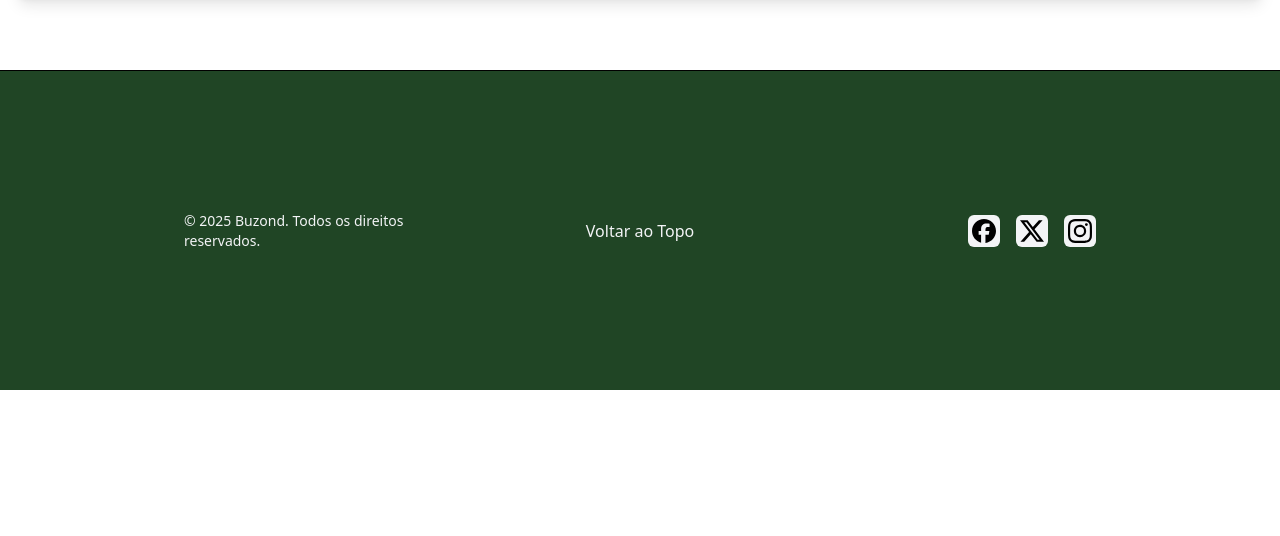
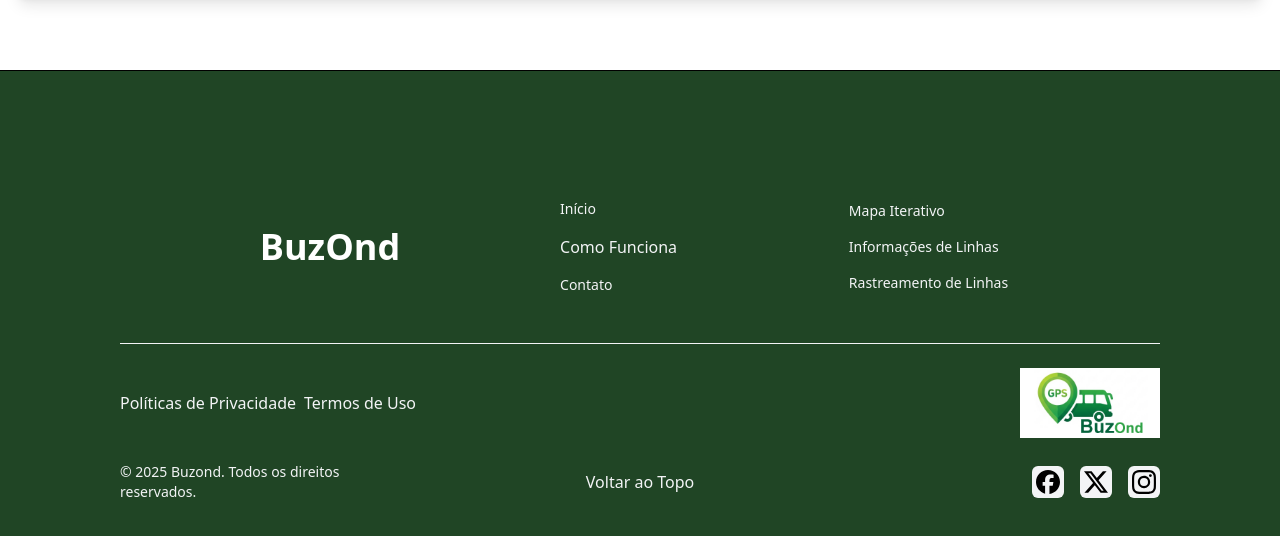
Before and after one commit to luan-services/bus-tracking-app-frontend, a Next.js app: page / in a window 1280 px wide. Shown: the part 1099-1635 px from the top of the page. Before the commit the page ends 1489 px from the top, so only its background shows below. Built offline with nearby package versions, Linux system fonts and the light colour scheme; no server answers.

Commit message:
update: footer and navbar features changed

```diff
--- a/src/components/main_pages/main_nav/PublicFooter.tsx
+++ b/src/components/main_pages/main_nav/PublicFooter.tsx
@@ -3,15 +3,83 @@
 import facebookIcon from "@/images/facebook.svg"
 import twitterIcon from "@/images/x.svg"
 import instagramIcon from "@/images/instagram.svg"
+import buzondLogo from "@/images/buzond_logo.png"
 import { ScrollToTopButton } from "./ScrollToTopButton";
+import Link from "next/link";
 
 export const PublicFooter = () => {
     return (
-        <footer className="flex w-full justify-center min-h-80 px-6 py-16 bg-custom-dark-green border-t border-black text-gray-100">
+        <footer className="flex w-full justify-center min-h-80 px-6 py-24 bg-custom-dark-green border-t border-black text-gray-100">
 
-            <div className="flex container lg:px-40">
+            <div className="flex flex-col gap-4 container lg:px-24">
 
-                <div className="flex gap-4 md:gap-0 flex-col md:flex-row w-full justify-between items-center">
+                <div className="w-full justify-center items-center flex py-6 gap-4">
+
+
+                    <div className="flex w-full justify-evenly items-center flex-wrap gap-2">
+
+                        <div className="flex font-bold text-4xl text-white">BuzOnd</div>
+
+                        <div className="flex flex-col w-full sm:w-auto">
+                            <Link className="flex px-3 py-2 rounded-md items-center hover:bg-custom-light-green hover:text-green-900 transition duration-200" href="/">
+                                <span className=" text-sm font-medium">
+                                    Início
+                                </span>
+                            </Link>
+
+                            <Link className="flex px-3 py-2 rounded-md items-center hover:bg-custom-light-green hover:text-green-900 transition duration-200"  href="/contact"> {/* essa pagina vai mostrar a informação de cada linha diretamente nela, sem ir para uma página própria após selecionar a linha */}
+                                <span className=" text-s font-medium">
+                                    Como Funciona
+                                </span>
+                            </Link>
+
+                            <Link className="flex px-3 py-2 rounded-md items-center hover:bg-custom-light-green hover:text-green-900 transition duration-200"  href="/contact">
+                                <span className=" text-sm font-medium">
+                                    Contato
+                                </span>
+                            </Link>
+                        </div>
+
+                        <div className="flex flex-col w-full sm:w-auto">
+                            <Link className="flex px-3 py-2 rounded-md items-center hover:bg-custom-light-green hover:text-green-900 transition duration-200"  href="/lines">
+                                <span className=" text-sm font-medium">
+                                    Mapa Iterativo
+                                </span>
+                            </Link>
+
+                            <Link className="flex px-3 py-2 rounded-md items-center hover:bg-custom-light-green hover:text-green-900 transition duration-200"  href="/contact"> {/* essa pagina vai mostrar a informação de cada linha diretamente nela, sem ir para uma página própria após selecionar a linha */}
+                                <span className=" text-sm font-medium">
+                                    Informações de Linhas
+                                </span>
+                            </Link>
+
+                            <Link className="flex px-3 py-2 rounded-md items-center hover:bg-custom-light-green hover:text-green-900 transition duration-200"  href="/contact"> {/* essa pagina vai mostrar a informação de cada linha diretamente nela, sem ir para uma página própria após selecionar a linha */}
+                                <span className=" text-sm font-medium">
+                                    Rastreamento de Linhas
+                                </span>
+                            </Link>
+                        </div>
+
+
+                    </div>
+                </div>
+
+
+                <div className="w-full border-b-1 border-gray-100"></div>
+
+                <div className="flex w-full justify-between items-center py-2">
+
+                    <div className="flex flex-wrap">
+                        <Link href="/" className="inline hover:cursor-pointer text-gray-100 hover:text-gray-300 transition mr-2">Políticas de Privacidade</Link>
+                        <Link href="/" className="inline hover:cursor-pointer text-gray-100 hover:text-gray-300 transition">Termos de Uso</Link>
+                    </div>
+
+                    <div className="flex">
+                        <Image src={buzondLogo} width="140" alt="logo.png" placeholder="blur"/>
+                    </div>
+                </div>
+
+                <div className="flex flex-col gap-4 md:gap-0 md:flex-row w-full justify-between items-center">
                     <div className="flex flex-1 items-center">
                         <span className="text-sm">&copy; {new Date().getFullYear()} Buzond. Todos os direitos reservados.</span>
                     </div>
@@ -36,7 +104,10 @@
                         </div>
                     </div>
                 </div>
+
+
             </div>
+
         </footer>
     );
 };
--- a/src/components/main_pages/main_nav/PublicNavbar.tsx
+++ b/src/components/main_pages/main_nav/PublicNavbar.tsx
@@ -32,38 +32,38 @@
 
                 {/* menu desktop */}
                 <div className="hidden md:flex gap-2">
-                    <Link className="flex px-3 py-2 rounded-md items-center" href="/">
-                        <span className="text-gray-600 text-center text-sm transition duration-200 hover:bg-custom-light-green hover:text-green-900 font-medium">
+                    <Link className="flex px-3 py-2 rounded-md items-center hover:bg-custom-light-green transition duration-200" href="/">
+                        <span className="text-gray-600 text-center text-sm hover:text-green-900 font-medium">
                             Início
                         </span>
                     </Link>
 
-                    <Link className="flex px-3 py-2 rounded-md items-center"  href="/lines">
-                        <span className="text-gray-600 text-center text-sm transition duration-200 hover:bg-custom-light-green hover:text-green-900 font-medium">
+                    <Link className="flex px-3 py-2 rounded-md items-center hover:bg-custom-light-green transition duration-200"  href="/lines">
+                        <span className="text-gray-600 text-center text-sm hover:text-green-900 font-medium">
                             Mapa Iterativo
                         </span>
                     </Link>
 
-                    <Link className="flex px-3 py-2 rounded-md items-center"  href="/contact"> {/* essa pagina vai mostrar a informação de cada linha diretamente nela, sem ir para uma página própria após selecionar a linha */}
-                        <span className="text-gray-600 text-center text-sm transition duration-200 hover:bg-custom-light-green hover:text-green-900 font-medium">
+                    <Link className="flex px-3 py-2 rounded-md items-center hover:bg-custom-light-green transition duration-200"  href="/contact"> {/* essa pagina vai mostrar a informação de cada linha diretamente nela, sem ir para uma página própria após selecionar a linha */}
+                        <span className="text-gray-600 text-center text-sm hover:text-green-900 font-medium">
                             Informações de Linhas
                         </span>
                     </Link>
 
-                    <Link className="flex px-3 py-2 rounded-md items-center"  href="/contact"> {/* essa pagina vai mostrar a informação de cada linha diretamente nela, sem ir para uma página própria após selecionar a linha */}
-                        <span className="text-gray-600 text-center text-sm transition duration-200 hover:bg-custom-light-green hover:text-green-900 font-medium">
+                    <Link className="flex px-3 py-2 rounded-md items-center hover:bg-custom-light-green transition duration-200"  href="/contact"> {/* essa pagina vai mostrar a informação de cada linha diretamente nela, sem ir para uma página própria após selecionar a linha */}
+                        <span className="text-gray-600 text-center text-sm hover:text-green-900 font-medium">
                             Rastreamento de Linhas
                         </span>
                     </Link>
 
-                    <Link className="flex px-3 py-2 rounded-md items-center"  href="/contact"> {/* essa pagina vai mostrar a informação de cada linha diretamente nela, sem ir para uma página própria após selecionar a linha */}
-                        <span className="text-gray-600 text-center text-sm transition duration-200 hover:bg-custom-light-green hover:text-green-900 font-medium">
+                    <Link className="flex px-3 py-2 rounded-md items-center hover:bg-custom-light-green transition duration-200"  href="/contact"> {/* essa pagina vai mostrar a informação de cada linha diretamente nela, sem ir para uma página própria após selecionar a linha */}
+                        <span className="text-gray-600 text-center text-sm over:text-green-900 font-medium">
                             Como Funciona
                         </span>
                     </Link>
 
-                    <Link className="flex px-3 py-2 rounded-md items-center"  href="/contact">
-                        <span className="text-gray-600 text-center text-sm transition duration-200 hover:bg-custom-light-green hover:text-green-900 font-medium">
+                    <Link className="flex px-3 py-2 rounded-md items-center hover:bg-custom-light-green transition duration-200"  href="/contact">
+                        <span className="text-gray-600 text-center text-sm hover:text-green-900 font-medium">
                             Contato
                         </span>
                     </Link>
```
